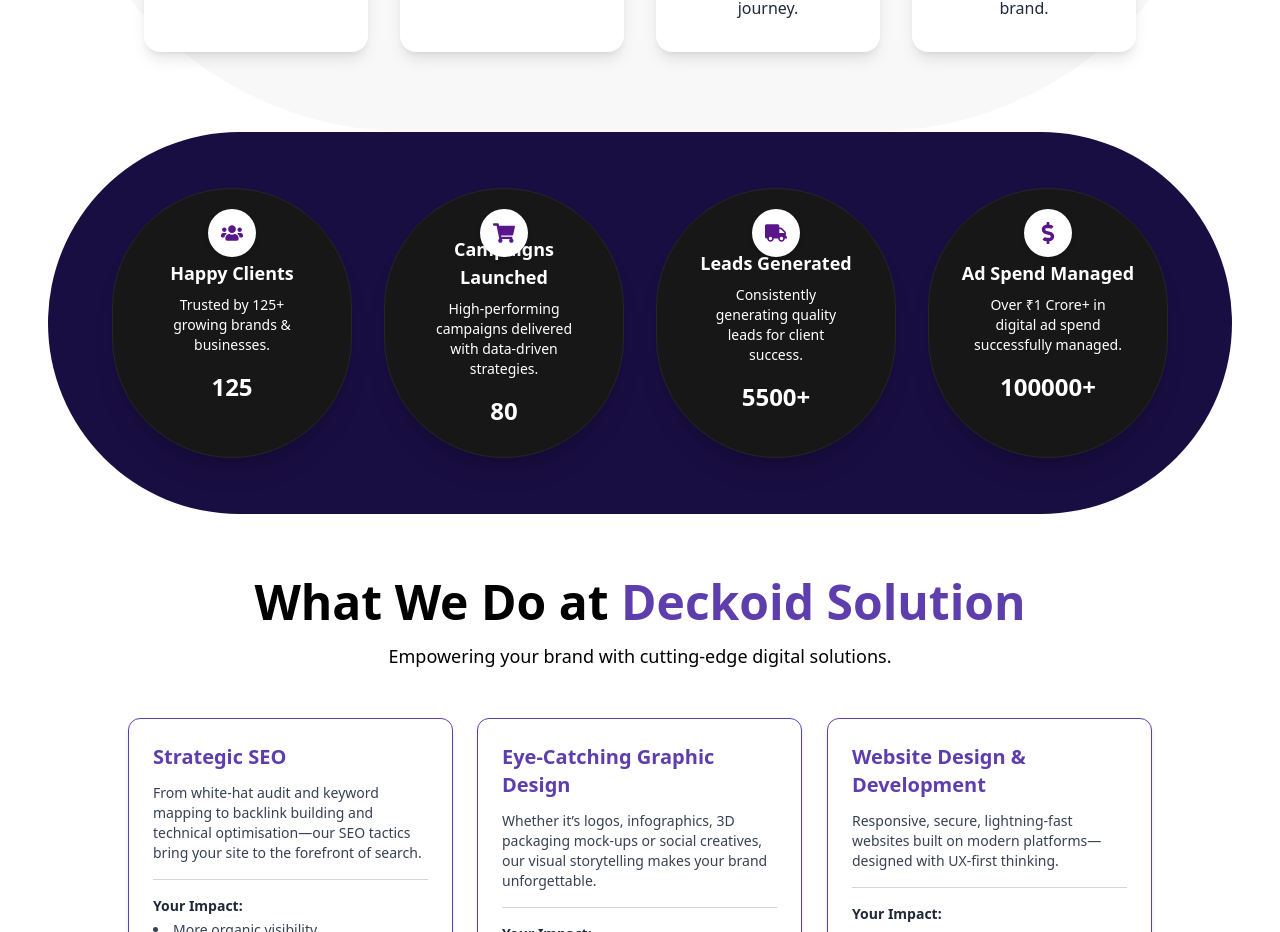
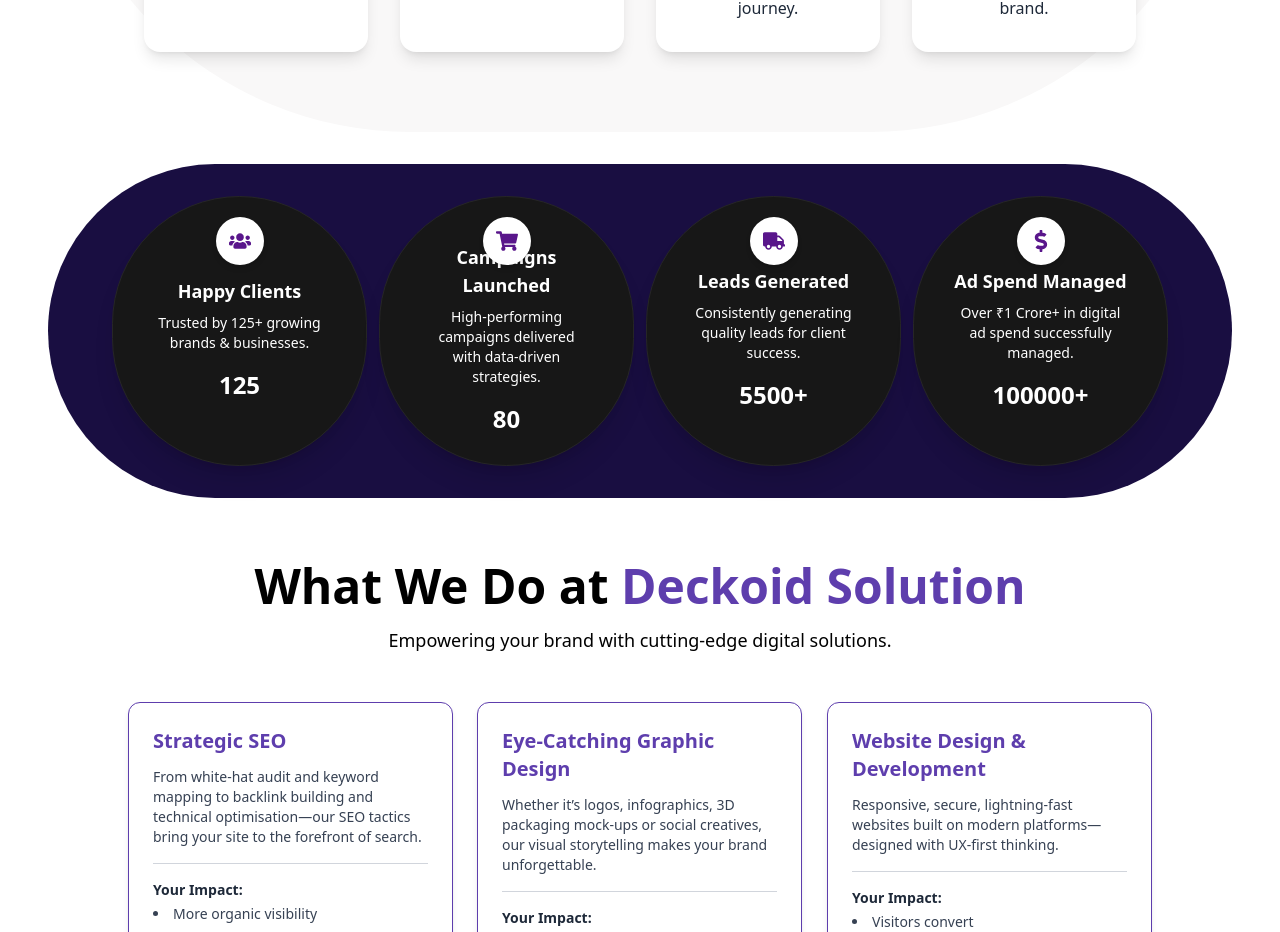
Before and after one commit to raxitzora/Deckoid, a Next.js app: page /About in a window 1280 px wide. Shown: the part 1971-2903 px from the top of the page. Built offline with nearby package versions, Linux system fonts and the light colour scheme.

Commit message:
Update circles.jsx

```diff
--- a/app/About/component/circles.jsx
+++ b/app/About/component/circles.jsx
@@ -97,7 +97,7 @@
   return (
     <div
       ref={sectionRef}
-      className="w-full py-14 px-4 sm:px-6 md:px-10 lg:px-16 bg-[#190E41] rounded-full grid grid-cols-1 sm:grid-cols-2 lg:grid-cols-4 gap-8 place-items-center"
+      className="w-full py-8 px-4 sm:px-6 md:px-2 lg:px-16 bg-[#190E41] rounded-full grid grid-cols-1 sm:grid-cols-2 lg:grid-cols-4 gap-3 place-items-center mt-8"
     >
       {stats.map((item, index) => (
         <motion.div
```
